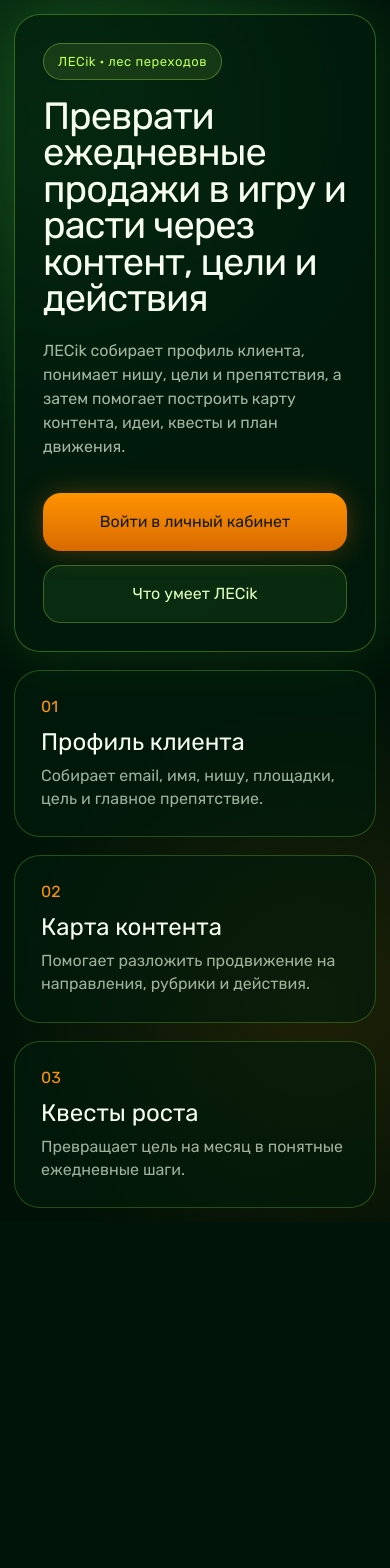
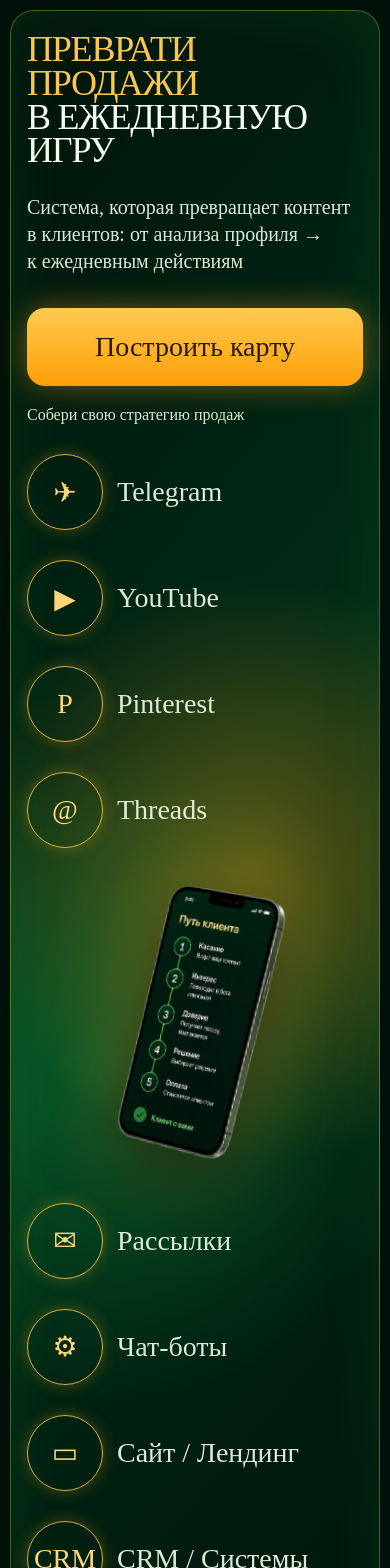
Before and after one commit to xsenom/lesik, a Next.js app: page / in a window 390 px wide. Shown: the top 1568 px of the page. Before the commit the page ends 1222 px from the top, so only its background shows below. Built offline with nearby package versions, Linux system fonts and the light colour scheme.

Commit message:
Match hero proportions to reference and use phone asset

```diff
--- a/app/layout.tsx
+++ b/app/layout.tsx
@@ -1,13 +1,5 @@
 import type { Metadata } from "next";
-import { Rubik } from "next/font/google";
 import "./globals.css";
-
-const rubik = Rubik({
-  subsets: ["latin", "cyrillic"],
-  weight: ["400"],
-  display: "swap",
-  variable: "--font-rubik",
-});
 
 export const metadata: Metadata = {
   title: "ЛЕСik",
@@ -20,7 +12,7 @@ export default function RootLayout({
   children: React.ReactNode;
 }>) {
   return (
-    <html lang="ru" className={rubik.variable}>
+    <html lang="ru">
       <body>{children}</body>
     </html>
   );
--- a/app/page.tsx
+++ b/app/page.tsx
@@ -1,48 +1,58 @@
+import Image from "next/image";
 import Link from "next/link";
+
+type Channel = { label: string; icon: string };
+
+const leftChannels: Channel[] = [
+  { label: "Telegram", icon: "✈" },
+  { label: "YouTube", icon: "▶" },
+  { label: "Pinterest", icon: "P" },
+  { label: "Threads", icon: "@" },
+];
+
+const rightChannels: Channel[] = [
+  { label: "Рассылки", icon: "✉" },
+  { label: "Чат-боты", icon: "⚙" },
+  { label: "Сайт / Лендинг", icon: "▭" },
+  { label: "CRM / Системы", icon: "CRM" },
+  { label: "Оплата", icon: "◫" },
+];
 
 export default function LandingPage() {
   return (
     <main className="landing-page">
       <section className="landing-hero">
-        <div className="landing-badge">ЛЕСik · лес переходов</div>
+        <div className="landing-copy">
+          <h1>
+            <span>ПРЕВРАТИ ПРОДАЖИ</span>
+            <br />В ЕЖЕДНЕВНУЮ ИГРУ
+          </h1>
+          <p>
+            Система, которая превращает контент
+            <br />в клиентов: от анализа профиля →
+            <br />к ежедневным действиям
+          </p>
+          <Link href="/login" className="landing-primary">Построить карту</Link>
+          <small>Собери свою стратегию продаж</small>
+        </div>
 
-        <h1>
-          Преврати ежедневные продажи в игру и расти через контент, цели и действия
-        </h1>
+        <div className="landing-visual" aria-hidden>
+          <ul className="landing-rail landing-rail-left">
+            {leftChannels.map((channel) => (
+              <li key={channel.label}><span>{channel.icon}</span>{channel.label}</li>
+            ))}
+          </ul>
 
-        <p>
-          ЛЕСik собирает профиль клиента, понимает нишу, цели и препятствия,
-          а затем помогает построить карту контента, идеи, квесты и план движения.
-        </p>
+          <div className="landing-phone">
+            <Image src="/trends/phone-ref.png" alt="Путь клиента" width={360} height={720} priority />
+          </div>
 
-        <div className="landing-actions">
-          <Link href="/login" className="landing-primary">
-            Войти в личный кабинет
-          </Link>
-          <a href="#features" className="landing-secondary">
-            Что умеет ЛЕСik
-          </a>
+          <ul className="landing-rail landing-rail-right">
+            {rightChannels.map((channel) => (
+              <li key={channel.label}><span>{channel.icon}</span>{channel.label}</li>
+            ))}
+          </ul>
         </div>
-      </section>
-
-      <section className="landing-features" id="features">
-        <article>
-          <span>01</span>
-          <h2>Профиль клиента</h2>
-          <p>Собирает email, имя, нишу, площадки, цель и главное препятствие.</p>
-        </article>
-
-        <article>
-          <span>02</span>
-          <h2>Карта контента</h2>
-          <p>Помогает разложить продвижение на направления, рубрики и действия.</p>
-        </article>
-
-        <article>
-          <span>03</span>
-          <h2>Квесты роста</h2>
-          <p>Превращает цель на месяц в понятные ежедневные шаги.</p>
-        </article>
       </section>
     </main>
   );
```
Also changed, not shown: app/globals.css.
